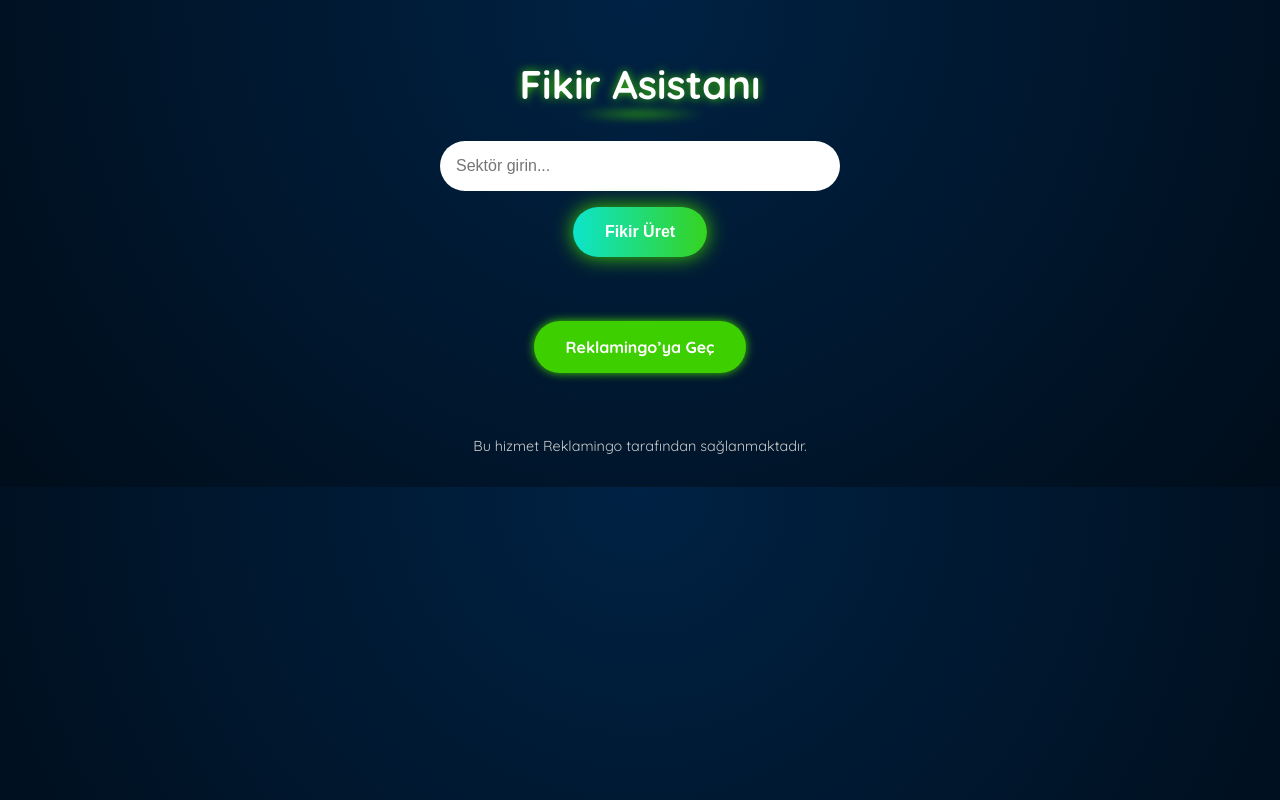
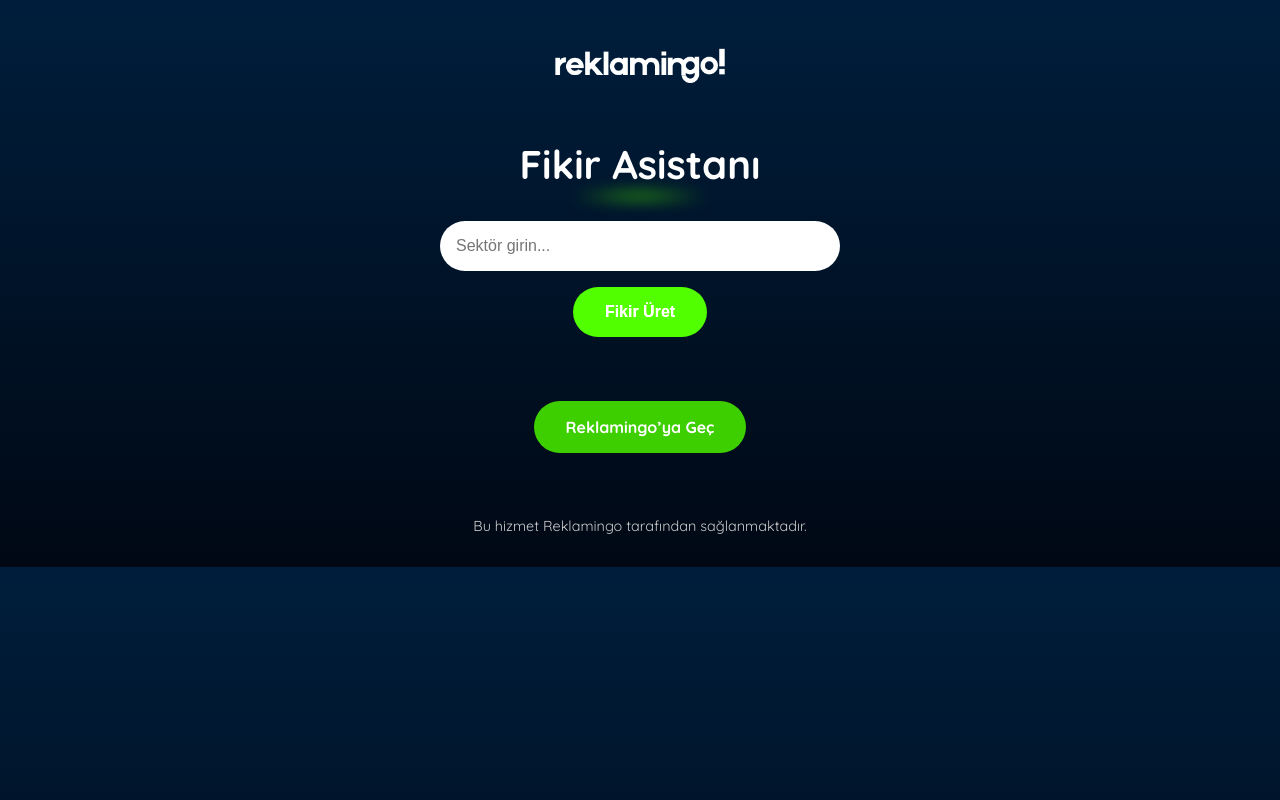
Before and after one commit to reklamingo/reklamingo-ai-assistant, a website: page public/index.html in a window 1280 px wide. Drawn offline with Linux system fonts and the light colour scheme.

Commit message:
Add files via upload

```diff
--- a/public/index.html
+++ b/public/index.html
@@ -13,17 +13,22 @@
     body {
       margin: 0;
       font-family: 'Quicksand', sans-serif;
-      background: radial-gradient(circle at top, #002244, #000d1a);
+      background: linear-gradient(to bottom, #001e3c, #000814);
       color: white;
       text-align: center;
       padding: 2rem 1rem;
       overflow-x: hidden;
     }
 
+    #logo {
+      width: 180px;
+      height: auto;
+      margin-bottom: 1rem;
+    }
+
     h1 {
       font-size: 2.5rem;
-      margin-bottom: 1rem;
-      text-shadow: 0 0 10px #3ecf00;
+      margin-bottom: 2rem;
       position: relative;
     }
 
@@ -34,10 +39,15 @@
       height: 10px;
       left: 50%;
       transform: translateX(-50%);
-      bottom: -10px;
-      background: radial-gradient(ellipse at center, #3ecf00 0%, transparent 80%);
-      filter: blur(4px);
-      opacity: 0.8;
+      bottom: -12px;
+      background: radial-gradient(ellipse at center, #3ecf00 0%, transparent 70%);
+      filter: blur(6px);
+      animation: pulse 2s infinite ease-in-out;
+    }
+
+    @keyframes pulse {
+      0%, 100% { opacity: 0.6; transform: translateX(-50%) scale(1); }
+      50% { opacity: 1; transform: translateX(-50%) scale(1.2); }
     }
 
     form {
@@ -61,12 +71,10 @@
       padding: 1rem 2rem;
       border-radius: 999px;
       border: none;
-      background: linear-gradient(90deg, #3ecf00, #00eaff, #3ecf00);
-      background-size: 300%;
+      background: linear-gradient(90deg, #3ecf00, #3ecf00);
       font-weight: bold;
       color: white;
       font-size: 1rem;
-      box-shadow: 0 0 20px #3ecf00;
       cursor: pointer;
       animation: shimmer 2s infinite;
     }
@@ -77,8 +85,9 @@
     }
 
     @keyframes shimmer {
-      0% { background-position: 0% }
-      100% { background-position: 300% }
+      0% { filter: brightness(1); }
+      50% { filter: brightness(1.3); }
+      100% { filter: brightness(1); }
     }
 
     #results {
@@ -140,13 +149,13 @@
       font-weight: bold;
       font-size: 1rem;
       margin-top: 2rem;
-      box-shadow: 0 0 10px #3ecf00;
       text-decoration: none;
       display: inline-block;
     }
   </style>
 </head>
 <body>
+  <img src="reklamingo-logo-white.png" id="logo" alt="Reklamingo logo">
   <h1>Fikir Asistanı</h1>
   <form id="idea-form">
     <input type="text" id="sector" placeholder="Sektör girin..." required />
```
Also changed, not shown: public/reklamingo-logo-white.png (added).
